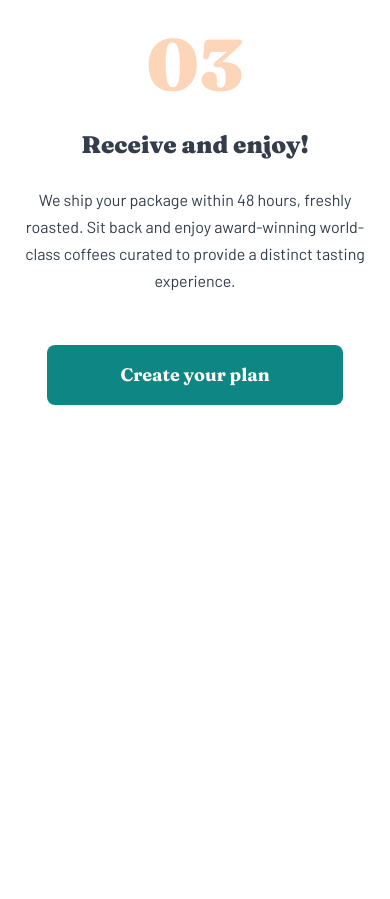
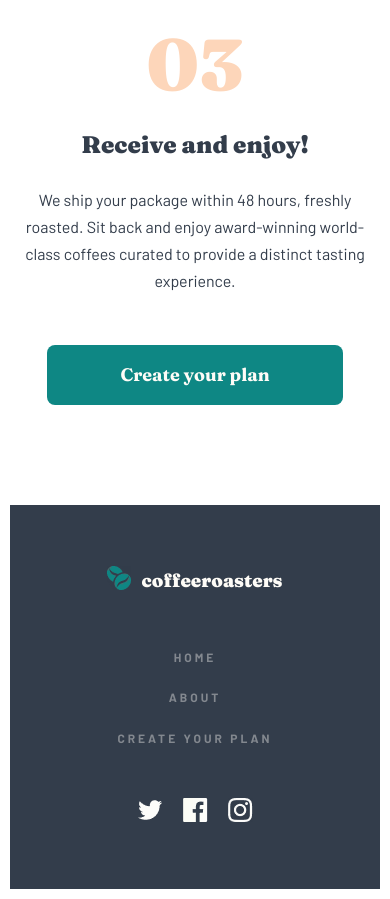
Before and after one commit to sauloroman/coffeeroasters-landingpage, a website: page index.html in a window 390 px wide. Shown: the part 4487-5386 px from the top of the page. Before the commit the page ends 4992 px from the top, so only its background shows below. Drawn offline with Linux system fonts and the light colour scheme; files whose address does not match are found by name.

Commit message:
Footer section Mobile done

```diff
--- a/index.html
+++ b/index.html
@@ -14,13 +14,13 @@
           <source srcset="./dist/img/logo-cafe.avif" type="image/avif" />
           <source srcset="./dist/img/logo-cafe.webp" type="image/webp" />
           <img
-          class="header__logo"
+          class="logo"
           alt="Coffee grains"
           src="./dist/img/logo-cafe.png"
           type="image/png"
           />
         </picture>
-        <h3 class="header__title">coffeeroasters</h3>
+        <h3 class="logo__title">coffeeroasters</h3>
       </div>
       <picture>
         <source srcset="./dist/img/menu-ham.avif" type="image/avif" />
@@ -223,6 +223,71 @@
       </div>
     </section>
 
+    <footer class="footer">
+      <div class="footer__container">
+        <div class="footer__box">
+          <div class="flex flex__center">
+            <picture>
+              <source srcset="./dist/img/logo-cafe.avif" type="image/avif" />
+              <source srcset="./dist/img/logo-cafe.webp" type="image/webp" />
+              <img
+              class="logo"
+              alt="Coffee grains"
+              src="./dist/img/logo-cafe.png"
+              type="image/png"
+              />
+            </picture>
+            <h3 class="logo__title footer__logo">coffeeroasters</h3>
+          </div>
+        </div>
+        <nav class="footer__nav">
+          <ul class="footer__list">
+            <li class="footer__item text-navigation"><a href="/" class="footer__link">Home</a></li>
+            <li class="footer__item text-navigation"><a href="/about.html" class="footer__link">About</a></li>
+            <li class="footer__item text-navigation"><a href="/create-plan.html" class="footer__link">Create your plan</a></li>
+          </ul>
+        </nav>
+        <div class="footer__social">
+          <div class="footer__icon">
+            <picture>
+              <source srcset='./dist/img/twitter.avif' type='image/avif' />
+              <source srcset='./dist/img/twitter.webp' type='image/webp' />
+              <img
+                alt='twitter icon'
+                loading='lazy'
+                src='./dist/img/twitter.png'
+                type='image/png'
+              />
+            </picture>
+          </div>
+          <div class="footer__icon">
+            <picture>
+              <source srcset='./dist/img/facebook.avif' type='image/avif' />
+              <source srcset='./dist/img/facebook.webp' type='image/webp' />
+              <img
+                alt='Faceboon icon'
+                loading='lazy'
+                src='./dist/img/facebook.png'
+                type='image/png'
+              />
+            </picture>
+          </div>
+          <div class="footer__icon">
+            <picture>
+              <source srcset='./dist/img/instagram.avif' type='image/avif' />
+              <source srcset='./dist/img/instagram.webp' type='image/webp' />
+              <img
+                alt='instagram icon'
+                loading='lazy'
+                src='./dist/img/instagram.png'
+                type='image/png'
+              />
+            </picture>
+          </div>
+        </div>
+      </div>
+    </footer>
+
     <script src="./src/assets/js/app.js"></script>
   </body>
 </html>
--- a/src/scss/base/_typography.scss
+++ b/src/scss/base/_typography.scss
@@ -50,4 +50,6 @@ h1, h2, h3, h4 {
   font-family: v.$font-family-text;
   font-weight: bold;
   font-size: 1.2rem;
+  text-transform: uppercase;
+  color: v.$color-gray;
 }
--- a/src/scss/components/_footer.scss
+++ b/src/scss/components/_footer.scss
@@ -0,0 +1,48 @@
+@use '../abstracts/variables' as v;
+@use '../abstracts/mixins' as m;
+
+.footer {
+
+  padding: 6rem 2rem;
+  background: v.$color-black;
+  margin-bottom: 1rem;
+
+  &__logo {
+    color: v.$color-light;
+  }
+
+  &__list {
+    padding: 5rem 0;
+    display: flex;
+    flex-direction: column;
+    text-align: center;
+  }
+
+  &__item {
+    margin-bottom: 2rem;
+
+    &:last-of-type {
+      margin-bottom: 0;
+    }
+  }
+
+  &__link {
+    color: v.$color-gray;
+    letter-spacing: 3px;
+  }
+
+  &__social {
+    display: flex;
+    justify-content: center;
+    align-items: center;
+  }
+
+  &__icon {
+    margin-right: 2rem;
+
+    &:last-of-type {
+      margin-right: 0;
+    }
+  }
+
+}
--- a/src/scss/components/_index.scss
+++ b/src/scss/components/_index.scss
@@ -5,3 +5,4 @@
 @forward './hero';
 @forward './modal';
 @forward './progress';
+@forward './logo';
--- /dev/null
+++ b/src/scss/components/_logo.scss
@@ -0,0 +1,7 @@
+.logo {
+  width: 100%;
+
+  &__title {
+    margin-left: 1rem;
+  }
+}
--- a/src/scss/layout/_flex.scss
+++ b/src/scss/layout/_flex.scss
@@ -16,5 +16,9 @@
     flex-direction: column;
   }
 
+  &__center {
+    justify-content: center;
+  }
+
 
 }
```
Also changed, not shown: dist/css/app.css, dist/img/facebook.avif (added), dist/img/facebook.png (added), dist/img/facebook.webp (added), dist/img/instagram.avif (added), dist/img/instagram.png (added), dist/img/instagram.webp (added), dist/img/twitter.avif (added), dist/img/twitter.png (added), dist/img/twitter.webp (added), src/assets/img/facebook.png (added), src/assets/img/instagram.png (added), src/assets/img/twitter.png (added).
